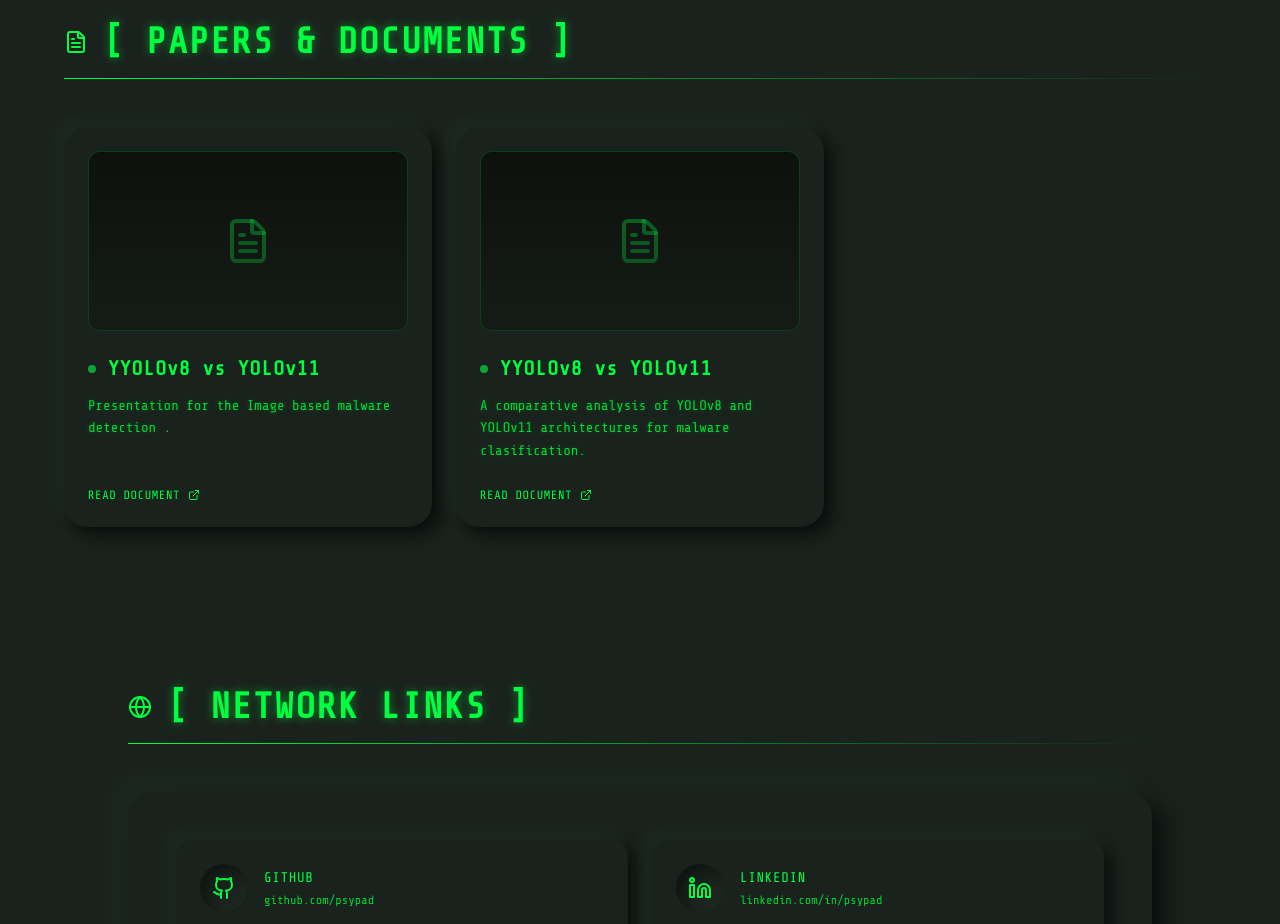
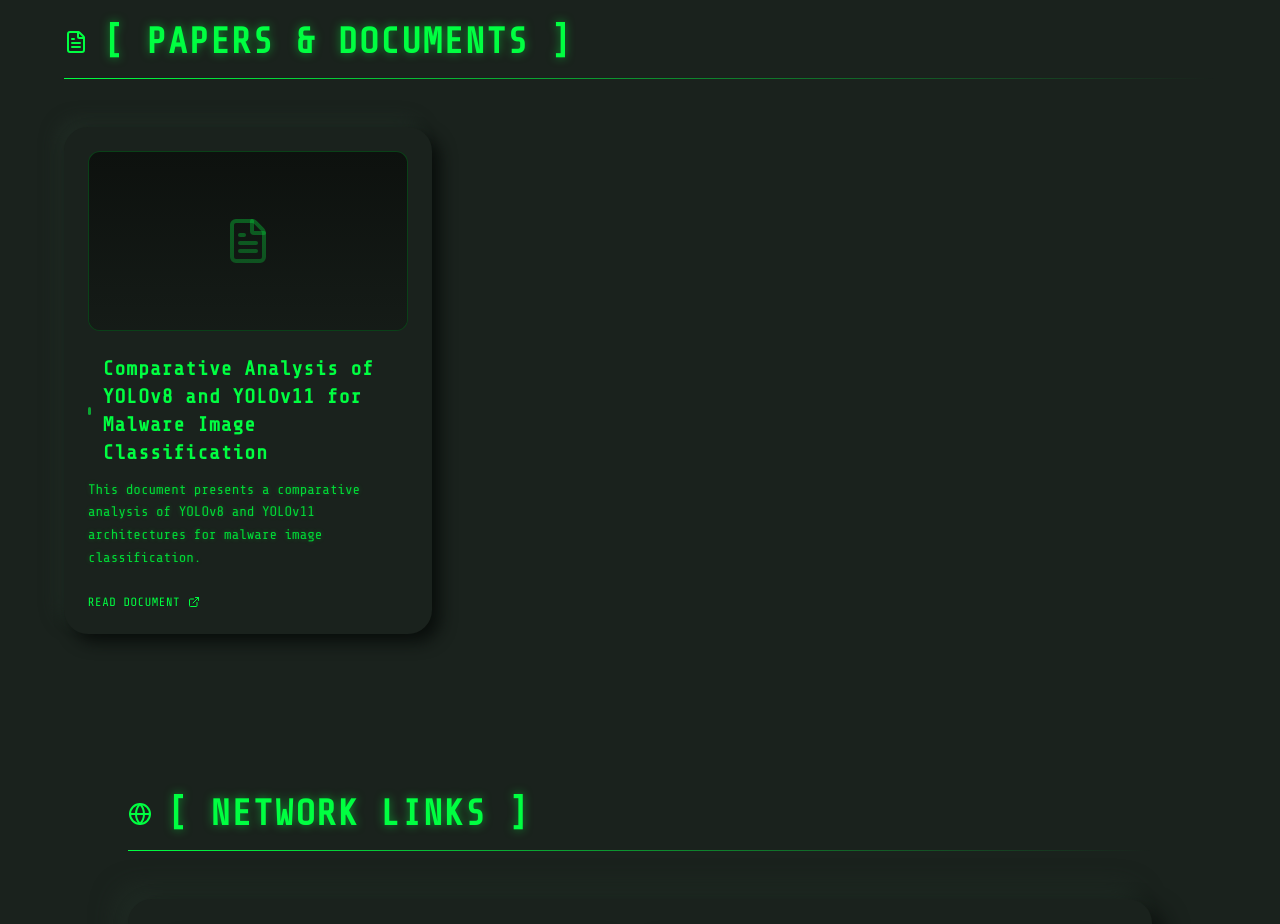
Before and after one commit to psypad/Folio, a React (Vite) app in the folder site/: page / in a window 1280 px wide. Shown: the part 3080-4004 px from the top of the page. Built offline with nearby package versions, Linux system fonts and the light colour scheme.

Commit message:
updae the docu

```diff
--- a/site/src/Pages/Portfolio.jsx
+++ b/site/src/Pages/Portfolio.jsx
@@ -41,15 +41,9 @@ export default function Portfolio() {
     ],
     papers: [
       {
-        title: "YYOLOv8 vs YOLOv11",
-        description: "Presentation for the Image based malware detection .",
-        pdfUrl: "https://drive.google.com/file/d/1JJARO7Rhcw0THpubAwz4G3cgZis4tBfO/preview",
-        thumbnailUrl: ""
-      },
-      {
-        title: "YYOLOv8 vs YOLOv11",
-        description: "A comparative analysis of YOLOv8 and YOLOv11 architectures for malware clasification.",
-        pdfUrl: "https://drive.google.com/file/d/1Qp6UMHGLYlt2Df-JsyffIapZiXRZclzy/preview",
+        title: "Comparative Analysis of YOLOv8 and YOLOv11 for Malware Image Classification",
+        description: "This document presents a comparative analysis of YOLOv8 and YOLOv11 architectures for malware image classification.",
+        pdfUrl: "https://drive.google.com/file/d/1q4xRRVggepFEKL78HgWhyx9t63PriSMq/preview",
         thumbnailUrl: ""
       }
     ],
```
